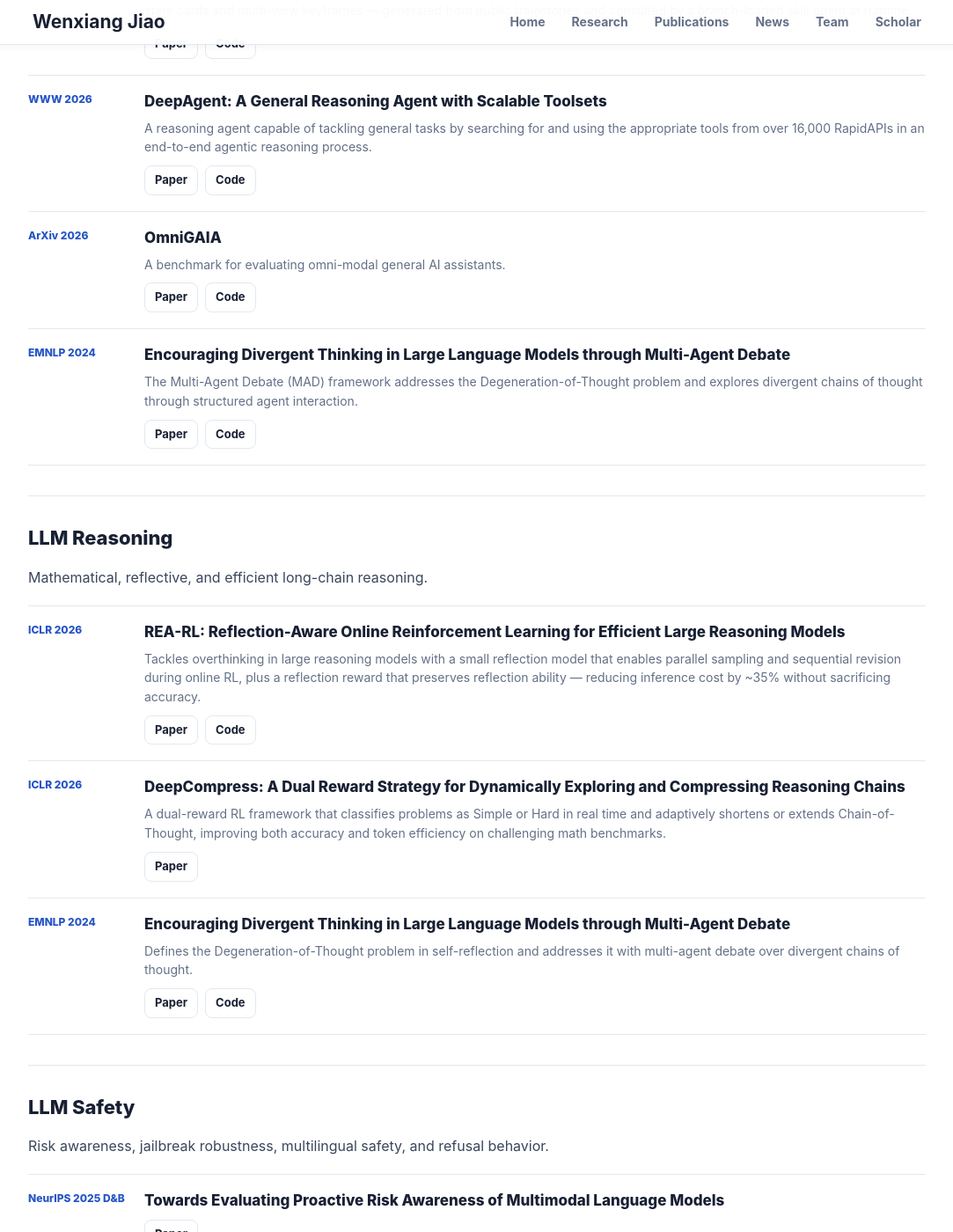
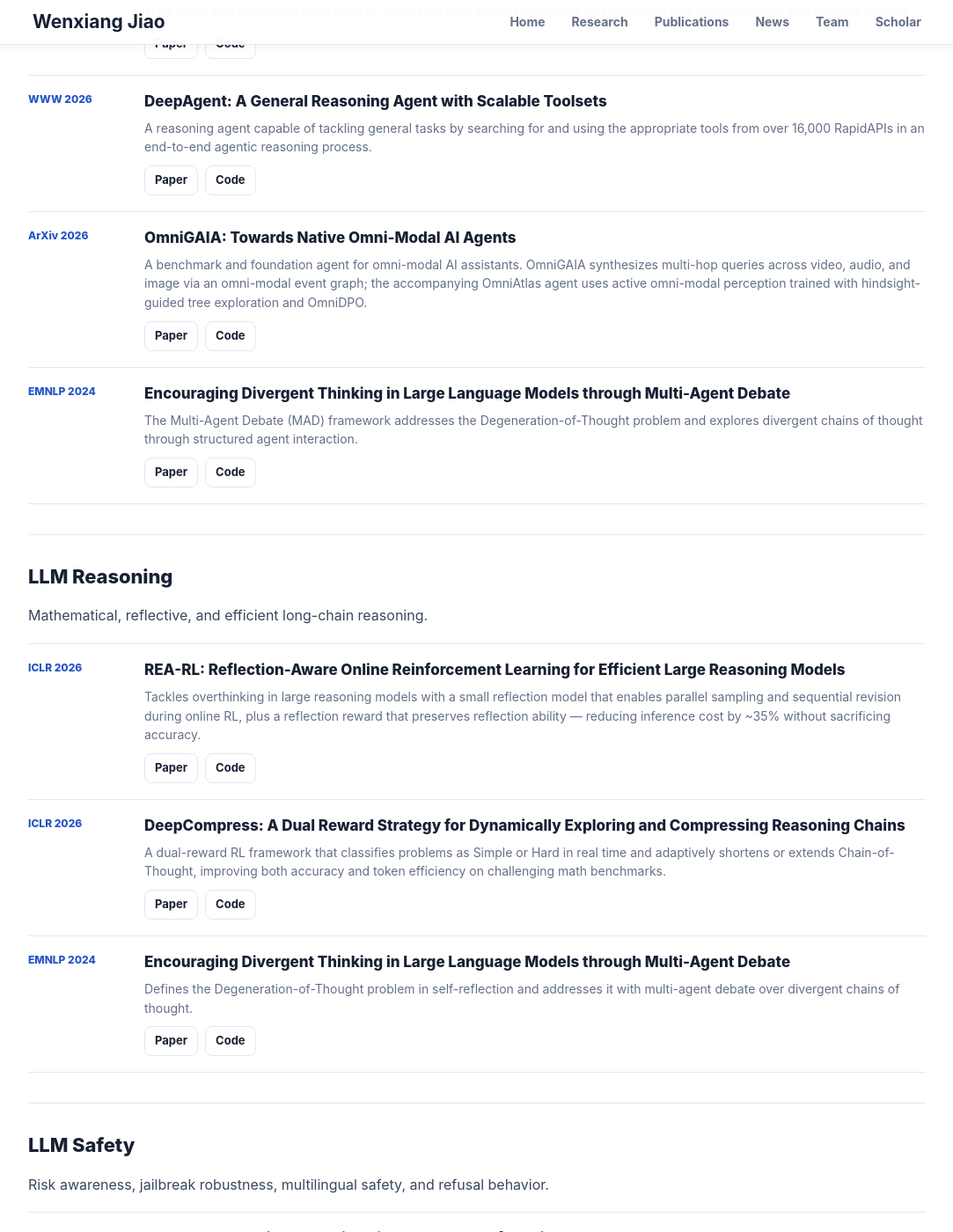
Before and after one commit to wxjiao/wxjiao.github.io, a Jekyll site: the page built from _pages/research.md, in a window 1280 px wide and 1400 px high, scrolled down 785 px. Shown: the whole window at 88% size, without its empty margins (98-1181 px from the left). Built offline with Jekyll 4.4.1, drawn with Linux system fonts in a browser that asks for light colours; nearby versions of some CDN libraries.

Commit message:
Expand OmniGAIA + add DeepCompress code link
- OmniGAIA: use the full paper title and a description distilled from
  the abstract (omni-modal benchmark + OmniAtlas foundation agent,
  trained with hindsight-guided tree exploration and OmniDPO). Updates
  both research.md and the projects.yml entry that drives the homepage
  Highlighted Work card.
- DeepCompress: add the Skytliang/DeepCompress code link on the
  research page.

Co-Authored-By: Claude Opus 4.7 <noreply@anthropic.com>

```diff
--- a/_data/projects.yml
+++ b/_data/projects.yml
@@ -1,10 +1,10 @@
-- name: OmniGAIA
+- name: "OmniGAIA: Towards Native Omni-Modal AI Agents"
   url: https://github.com/RUC-NLPIR/OmniGAIA
   repo: RUC-NLPIR/OmniGAIA
   venue: ArXiv 2026
   tone: preprint
   paper: https://arxiv.org/abs/2602.22897
-  description: A benchmark for evaluating omni-modal general AI assistants.
+  description: A benchmark and foundation agent for omni-modal AI assistants — multi-hop queries across video, audio, and image, with OmniAtlas trained via hindsight-guided tree exploration and OmniDPO.
 
 - name: DeepAgent
   url: https://github.com/RUC-NLPIR/DeepAgent
--- a/_pages/research.md
+++ b/_pages/research.md
@@ -62,8 +62,8 @@ permalink: /research/
     <article class="publication-row">
       <div class="publication-meta">ArXiv 2026</div>
       <div class="publication-main">
-        <h3>OmniGAIA</h3>
-        <p>A benchmark for evaluating omni-modal general AI assistants.</p>
+        <h3>OmniGAIA: Towards Native Omni-Modal AI Agents</h3>
+        <p>A benchmark and foundation agent for omni-modal AI assistants. OmniGAIA synthesizes multi-hop queries across video, audio, and image via an omni-modal event graph; the accompanying OmniAtlas agent uses active omni-modal perception trained with hindsight-guided tree exploration and OmniDPO.</p>
         <div class="inline-links">
           <a href="https://arxiv.org/abs/2602.22897">Paper</a>
           <a href="https://github.com/RUC-NLPIR/OmniGAIA">Code</a>
@@ -110,6 +110,7 @@ permalink: /research/
         <p>A dual-reward RL framework that classifies problems as Simple or Hard in real time and adaptively shortens or extends Chain-of-Thought, improving both accuracy and token efficiency on challenging math benchmarks.</p>
         <div class="inline-links">
           <a href="https://arxiv.org/abs/2510.27419">Paper</a>
+          <a href="https://github.com/Skytliang/DeepCompress">Code</a>
         </div>
       </div>
     </article>
```
